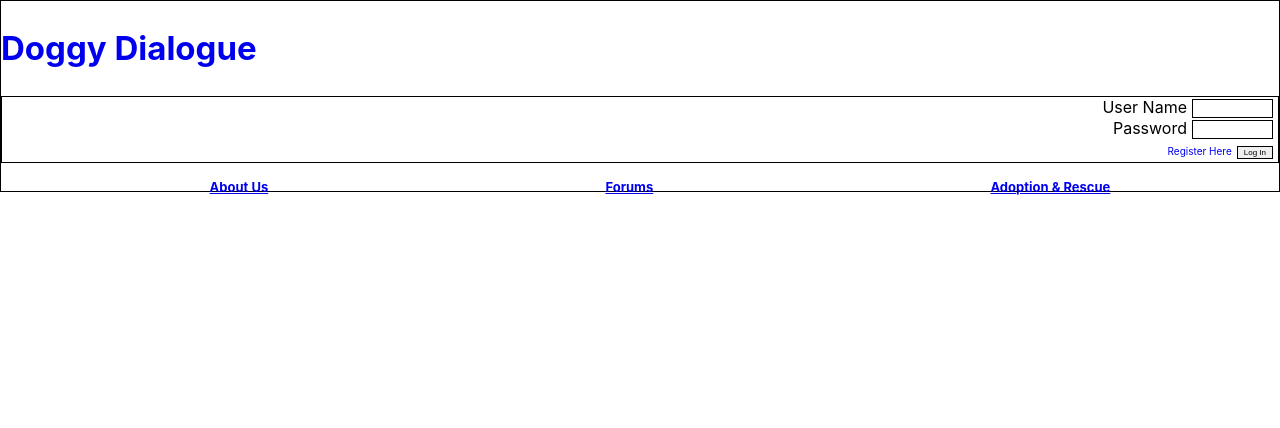
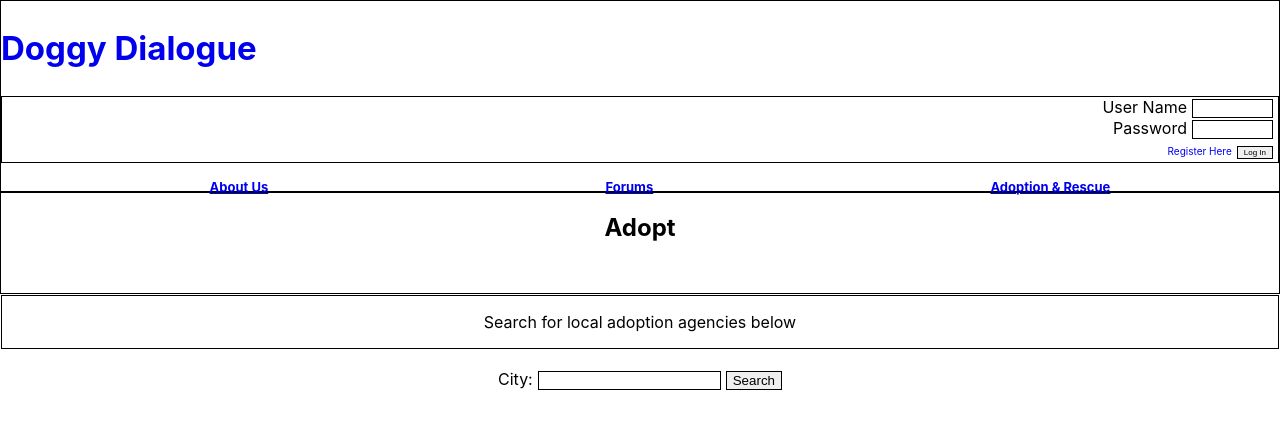
Before and after one commit to navin1551/doggy-dialogue-app, a React (Create React App) app: page /adopt in a window 1280 px wide. Shown: the top 428 px of the page. Built offline with nearby package versions, Linux system fonts and the light colour scheme.

Commit message:
started adopt page

```diff
--- a/src/App.js
+++ b/src/App.js
@@ -3,6 +3,7 @@ import { Route, Switch } from "react-router-dom";
 import Header from "./components/Header";
 import AboutUs from "./components/AboutUs";
 import Register from "./components/Register";
+import Adopt from "./components/Adopt";
 import Footer from "./components/Footer";
 import Forums from "./components/Forums";
 import ForumPosts from "./components/ForumPosts";
@@ -61,6 +62,7 @@ export default class App extends React.Component {
             <Route exact path="/" component={AboutUs} />
             <Route path="/register" component={Register} />
             <Route exact path="/forums" component={Forums} />
+            <Route path="/adopt" component={Adopt} />
             <Route path="/forums/:folderId" component={ForumPosts} />
             <Route path="/post/:postId" component={UserPost} />
             <Route path="/new-post" component={AddNewPost} />
--- /dev/null
+++ b/src/components/Adopt.css
@@ -0,0 +1,23 @@
+.adopt-area {
+  border: 1px solid black;
+  height: 100px;
+  text-align: center;
+}
+
+.adopt-title {
+  margin-top: 53px;
+  border: 1px solid black;
+}
+
+#city-label {
+  margin-right: 5px;
+}
+
+#city-search-button {
+  border: 1px solid black;
+  margin-left: 5px;
+}
+
+.city-search-form {
+  margin-top: 20px;
+}
--- /dev/null
+++ b/src/components/Adopt.js
@@ -0,0 +1,30 @@
+import React from "react";
+import "./Adopt.css";
+
+export default class Adopt extends React.Component {
+  onSubmitSearch = e => {
+    e.preventDefault();
+    console.log("adopt city test");
+  };
+  render() {
+    return (
+      <div className="adopt-area">
+        <div>
+          <h2>Adopt</h2>
+        </div>
+        <div className="adopt-title">
+          <p>Search for local adoption agencies below</p>
+        </div>
+        <div>
+          <form className="city-search-form" onSubmit={this.onSubmitSearch}>
+            <label id="city-label" htmlFor="city">
+              City:
+            </label>
+            <input type="text" id="city" name="name" />
+            <button id="city-search-button">Search</button>
+          </form>
+        </div>
+      </div>
+    );
+  }
+}
--- a/src/components/NavBar.js
+++ b/src/components/NavBar.js
@@ -13,7 +13,7 @@ export default class NavBar extends React.Component {
           <Link to={"/forums"}>
             <li id="forums">Forums</li>
           </Link>
-          <Link to={"/"}>
+          <Link to={"/adopt"}>
             <li id="adoption-and-rescue">Adoption & Rescue</li>
           </Link>
         </ul>
```
